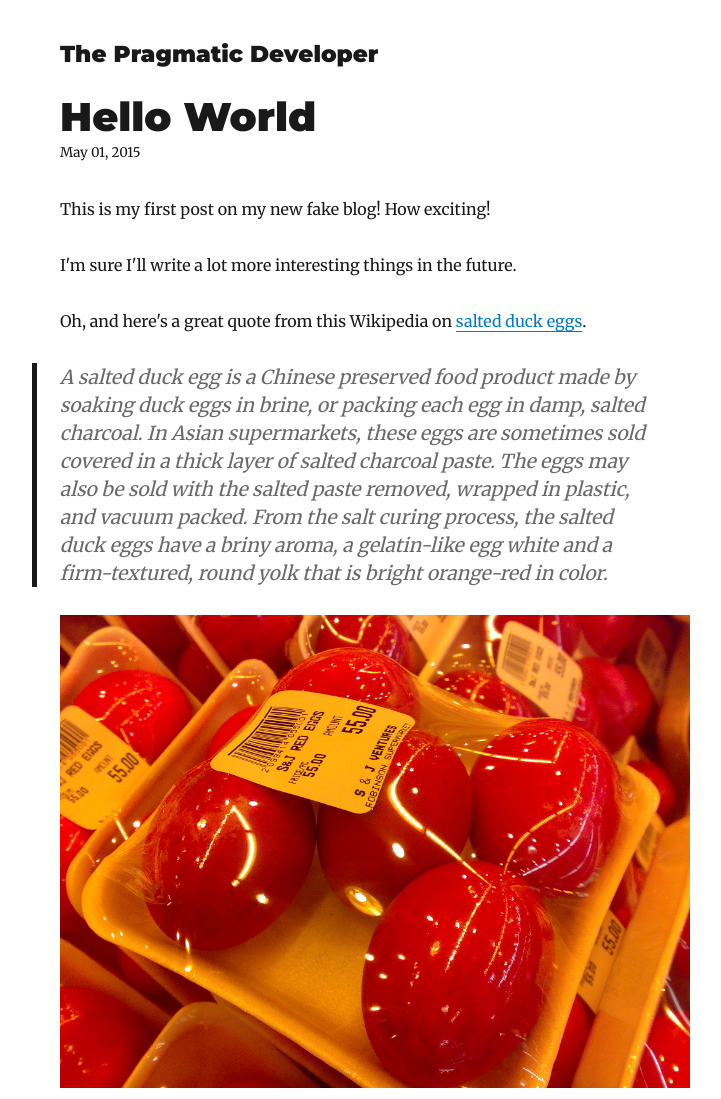
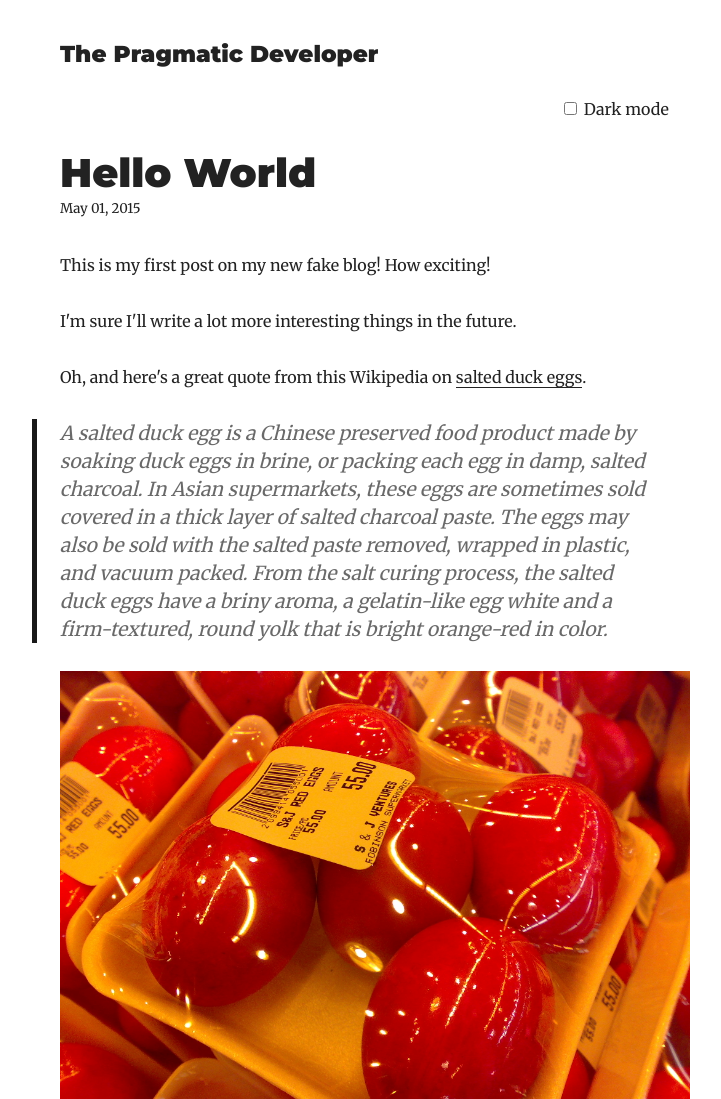
Before and after one commit to ahmedhawas/dev-blog, a Gatsby site: page /hello-world/ in a window 1280 px wide. Shown: the top 1099 px of the page, without its empty margins (265-986 px from the left). Built offline with nearby package versions, Linux system fonts and the light colour scheme; Gatsby itself is replaced by a stand-in of ours; some packages are replaced by stand-ins of ours.

Commit message:
Add dark mode and toggle

```diff
--- a/gatsby-browser.js
+++ b/gatsby-browser.js
@@ -1,3 +1,4 @@
 // custom typefaces
 import "typeface-montserrat"
 import "typeface-merriweather"
+import "./src/styles/global.css"
--- a/gatsby-config.js
+++ b/gatsby-config.js
@@ -73,6 +73,7 @@ module.exports = {
         pathToConfigModule: `src/utils/typography`,
       },
     },
+    'gatsby-plugin-dark-mode'
     // this (optional) plugin enables Progressive Web App + Offline functionality
     // To learn more, visit: https://gatsby.dev/offline
     // `gatsby-plugin-offline`,
--- a/package.json
+++ b/package.json
@@ -10,6 +10,7 @@
   "dependencies": {
     "gatsby": "^2.18.12",
     "gatsby-image": "^2.2.34",
+    "gatsby-plugin-dark-mode": "^1.1.0",
     "gatsby-plugin-feed": "^2.3.23",
     "gatsby-plugin-google-analytics": "^2.1.29",
     "gatsby-plugin-manifest": "^2.2.31",
--- a/src/components/layout.js
+++ b/src/components/layout.js
@@ -2,6 +2,7 @@ import React from "react"
 import { Link } from "gatsby"
 
 import { rhythm, scale } from "../utils/typography"
+import ThemeToggle from '../components/themeToggle'
 
 class Layout extends React.Component {
   render() {
@@ -58,9 +59,13 @@ class Layout extends React.Component {
           marginRight: `auto`,
           maxWidth: rhythm(24),
           padding: `${rhythm(1.5)} ${rhythm(3 / 4)}`,
+          backgroundColor: 'var(--bg)',
+          color: 'var(--textNormal)',
+          transition: 'color 0.2s ease-out, background 0.2s ease-out',
         }}
       >
         <header>{header}</header>
+        <ThemeToggle/>
         <main>{children}</main>
         <footer>
           © {new Date().getFullYear()}, Ahmed Hawas
--- /dev/null
+++ b/src/components/themeToggle.js
@@ -0,0 +1,23 @@
+import React from 'react'
+import { ThemeToggler } from 'gatsby-plugin-dark-mode'
+
+const ThemeToggle = () => {
+  return (
+    <ThemeToggler>
+      {({ theme, toggleTheme }) => (
+        <label style={{
+          paddingLeft: '500px',
+        }}>
+          <input
+            type="checkbox"
+            onChange={e => toggleTheme(e.target.checked ? 'dark' : 'light')}
+            checked={theme === 'dark'}
+          />{' '}
+          Dark mode
+        </label>
+      )}
+    </ThemeToggler>
+  );
+};
+
+export default ThemeToggle;
--- /dev/null
+++ b/src/styles/global.css
@@ -0,0 +1,21 @@
+/* global.css */
+
+body {
+  --bg: white;
+  --textNormal: #222;
+  --textTitle: #222;
+  /* --textLink: blue; */
+  --hr: hsla(0, 0%, 0%, 0.2);
+
+  background-color: var(--bg);
+}
+
+body.dark {
+  -webkit-font-smoothing: antialiased;
+
+  --bg: rgb(40, 44, 53);;
+  --textNormal: rgba(255, 255, 255, 0.88);
+  --textTitle: white;
+  --textLink: white;
+  --hr: hsla(0, 0%, 100%, 0.2);
+}
--- a/src/utils/typography.js
+++ b/src/utils/typography.js
@@ -1,13 +1,23 @@
+import '../styles/global.css'
 import Typography from "typography"
 import Wordpress2016 from "typography-theme-wordpress-2016"
 
-Wordpress2016.overrideThemeStyles = () => {
-  return {
-    "a.gatsby-resp-image-link": {
-      boxShadow: `none`,
-    },
-  }
-}
+Wordpress2016.overrideThemeStyles = () => ({
+  a: {
+    color: 'var(--textLink)',
+  },
+  // gatsby-remark-autolink-headers - don't underline when hidden
+  'a.anchor': {
+    boxShadow: 'none',
+  },
+  // gatsby-remark-autolink-headers - use theme colours for the link icon
+  'a.anchor svg[aria-hidden="true"]': {
+    stroke: 'var(--textLink)',
+  },
+  hr: {
+    background: 'var(--hr)',
+  },
+})
 
 delete Wordpress2016.googleFonts
 
```
Also changed, not shown: 1 other file.
